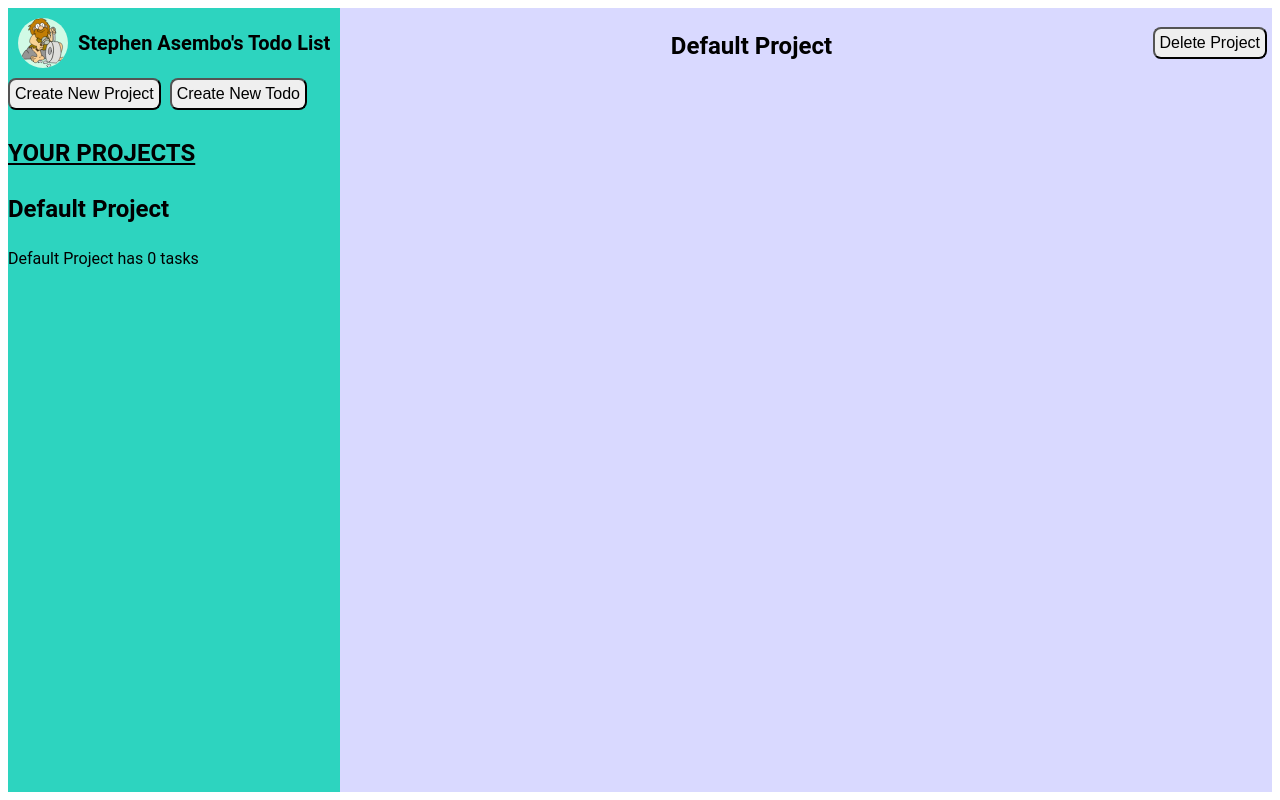
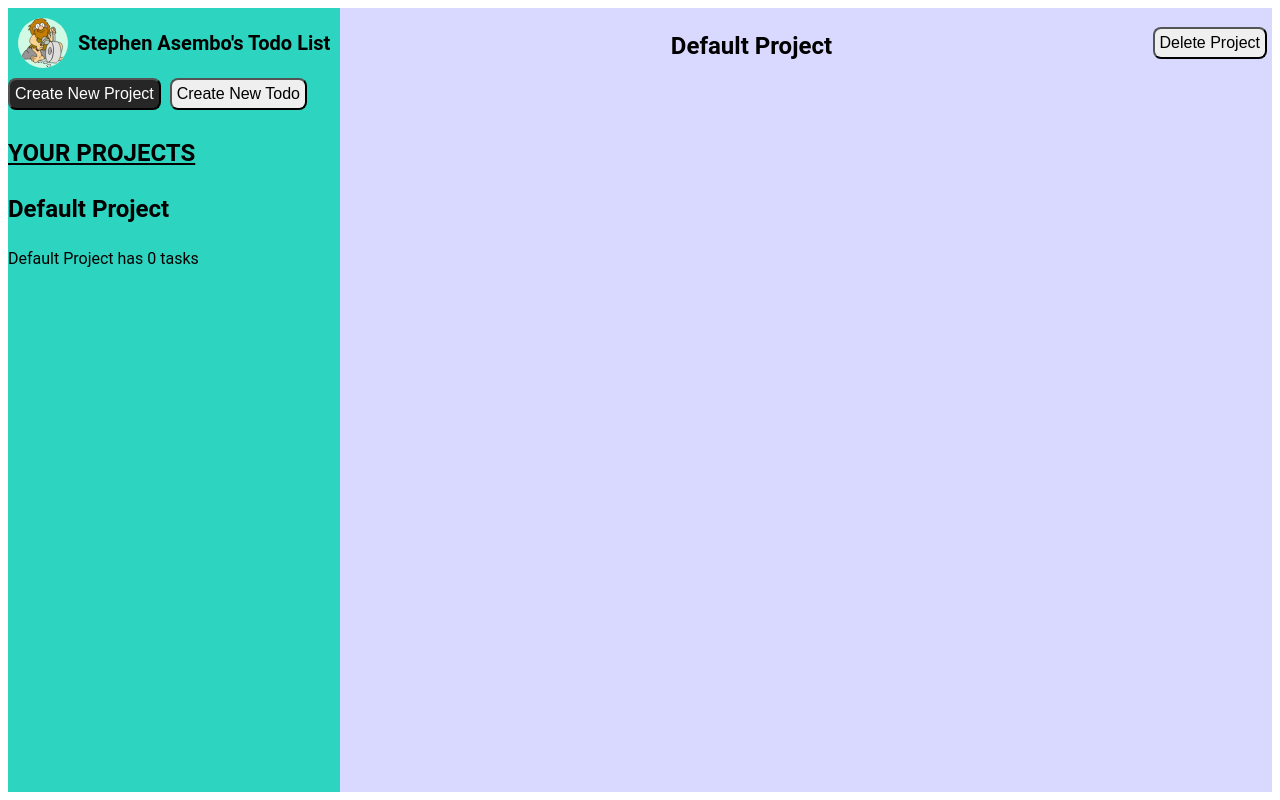
Before and after one commit to Stephenasembo/Todo-list, a website built with webpack: page src/index.html in a window 1280 px wide. In both pictures the pointer is over the button "Create New Project". Built offline with nearby package versions, Linux system fonts and the light colour scheme.

Commit message:
Add Interactive Styling

```diff
--- a/src/styles.css
+++ b/src/styles.css
@@ -72,3 +72,12 @@ button {
 .projects > div{
     margin-left: 10px;
 }
+
+button:hover{
+    background-color: #262626;
+    color: white;
+}
+button:active{
+    position: relative;
+    top: 5px;
+}
```
